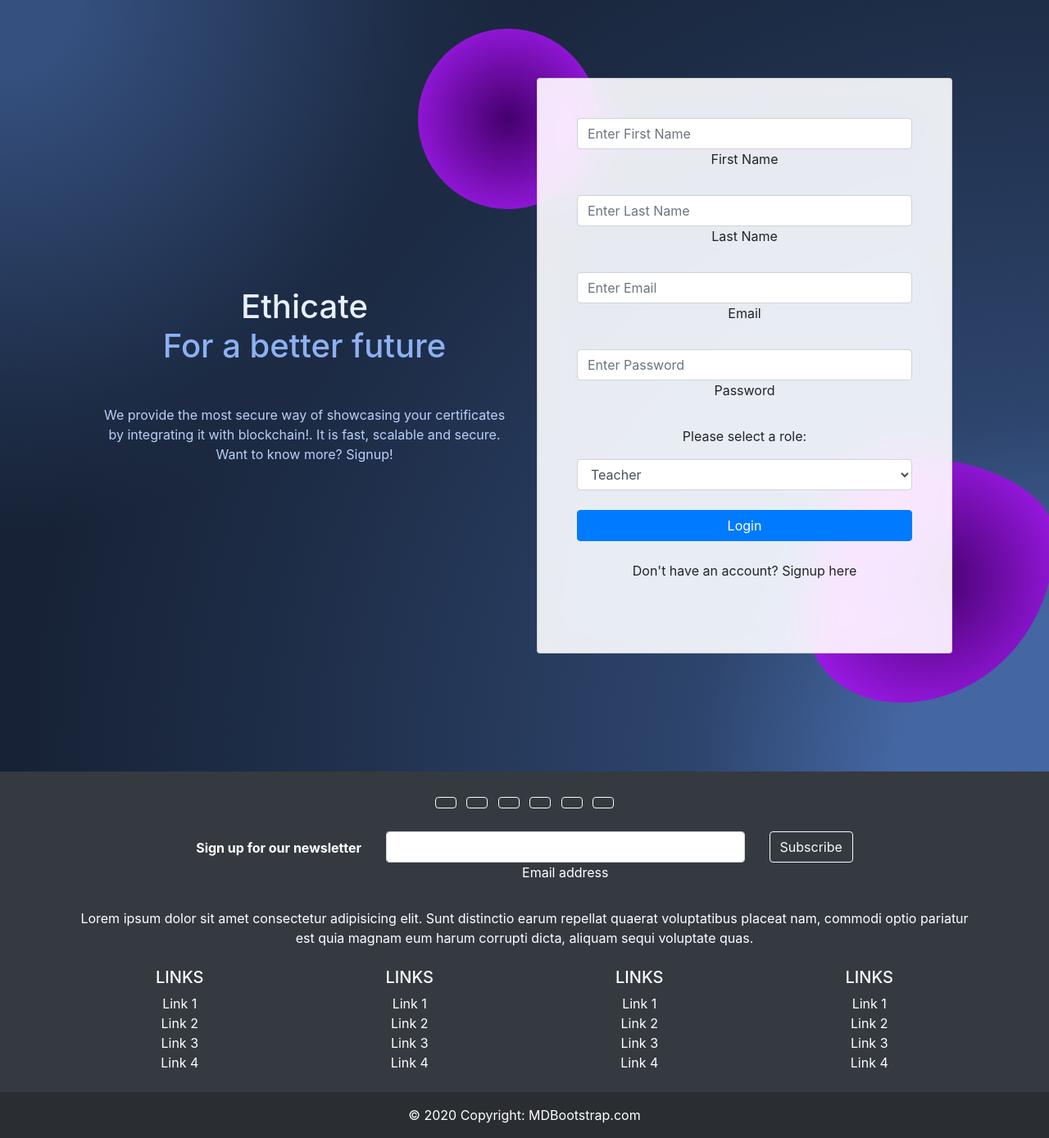
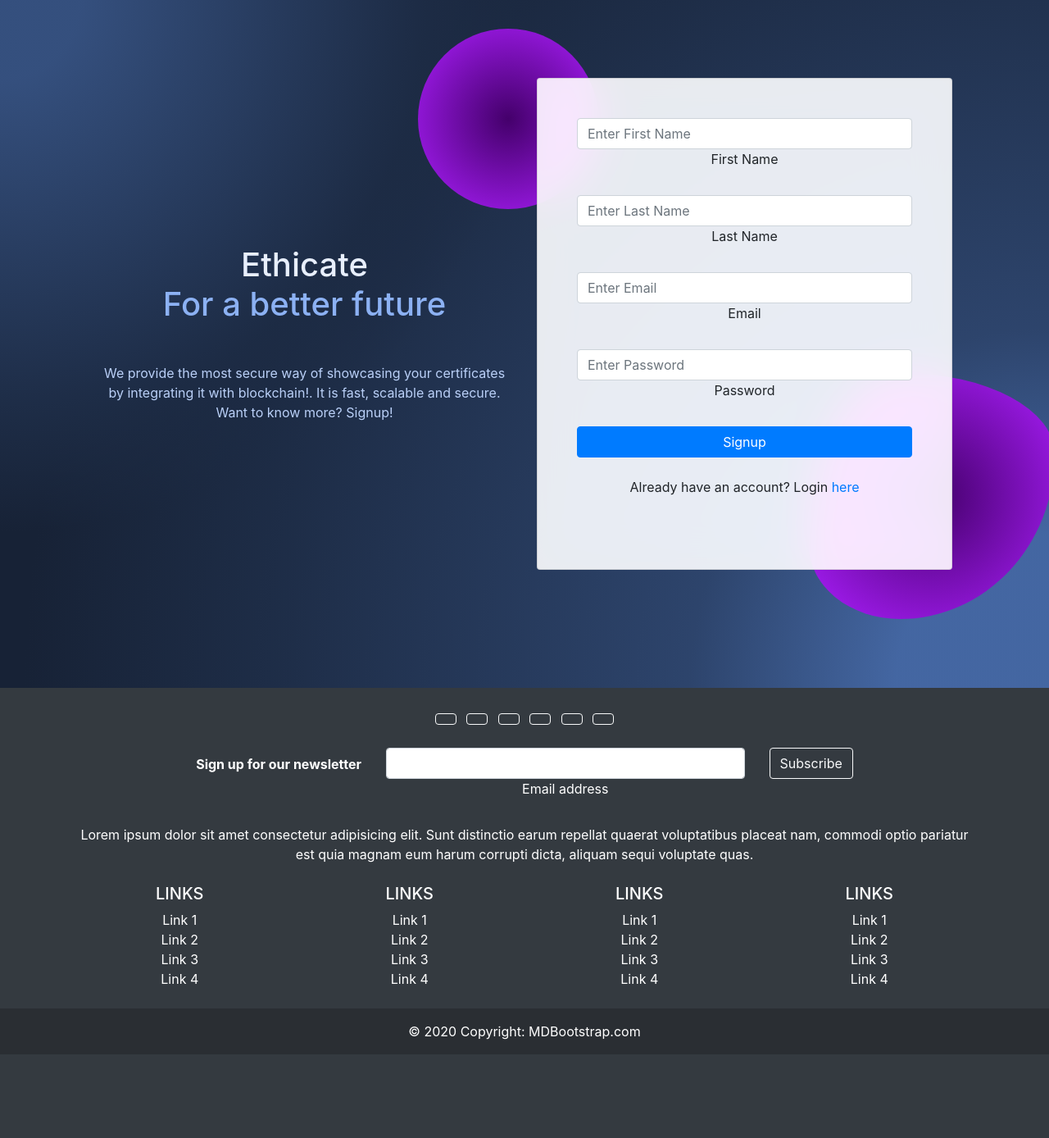
Before and after one commit to ArunKls/ethicate, a Flask app: page /signup in a window 1280 px wide. Shown: the part 57-1445 px from the top of the page at 82% size. After the commit the page ends 1343 px from the top, so only its background shows below. Run offline with Flask 2, Linux system fonts and the light colour scheme.

Commit message:
linked login signup

```diff
--- a/templates/login.html
+++ b/templates/login.html
@@ -124,7 +124,7 @@
 
                 <!-- Register buttons -->
                 <div class="text-center">
-                  <p>Don't have an account? Signup here</p>
+                  <p>Don't have an account? Signup <a href="/signup">here</a></p>
                   <button type="button" class="btn btn-link btn-floating mx-1">
                     <i class="fab fa-facebook-f"></i>
                   </button>
@@ -150,6 +150,7 @@
   </section>
   <!-- Section: Design Block -->
 
+  <!--===================================== FOOTER CODE STARTS HERE=============================-->
 
   <!-- Footer -->
 <footer class="bg-dark text-center text-white">
@@ -191,7 +192,7 @@
 
     <!-- Section: Form -->
     <section class="">
-      <form action="">
+      <form id = "login" action="/login" method="POST">
         <!--Grid row-->
         <div class="row d-flex justify-content-center">
           <!--Grid column-->
--- a/templates/signup.html
+++ b/templates/signup.html
@@ -2,7 +2,7 @@
 <html lang="en">
 <head>
   <meta charset="utf-8">
-  <title>Ethicate Login</title>
+  <title>Ethicate Register</title>
   <meta name="description" content="particles.js is a lightweight JavaScript library for creating particles.">
   <meta name="author" content="Vincent Garreau" />
   <meta name="viewport" content="width=device-width, initial-scale=1.0, minimum-scale=1.0, maximum-scale=1.0, user-scalable=no">
@@ -131,22 +131,14 @@
                   <label class="form-label" for="password">Password</label>
                 </div>
 
-                <div class="form-outline mb-4">
-                  <p>Please select a role:</p>
-                      <select name="role" class="form-control" id="role">
-                        <option value="6" >Teacher</option>
-                        <option value="10" >Student</option>
-                      </select>
-                </div>
-
                 <!-- Submit button -->
                 <button type="submit" class="btn btn-primary btn-block mb-4">
-                  Login
+                  Signup
                 </button>
 
                 <!-- Register buttons -->
                 <div class="text-center">
-                  <p>Don't have an account? Signup here</p>
+                  <p>Already have an account? Login <a href="/login">here</a> </p>
                   <button type="button" class="btn btn-link btn-floating mx-1">
                     <i class="fab fa-facebook-f"></i>
                   </button>
@@ -173,6 +165,7 @@
   <!-- Section: Design Block -->
 
 
+  <!--===================================== FOOTER CODE STARTS HERE=============================-->
   <!-- Footer -->
 <footer class="bg-dark text-center text-white">
   <!-- Grid container -->
```
